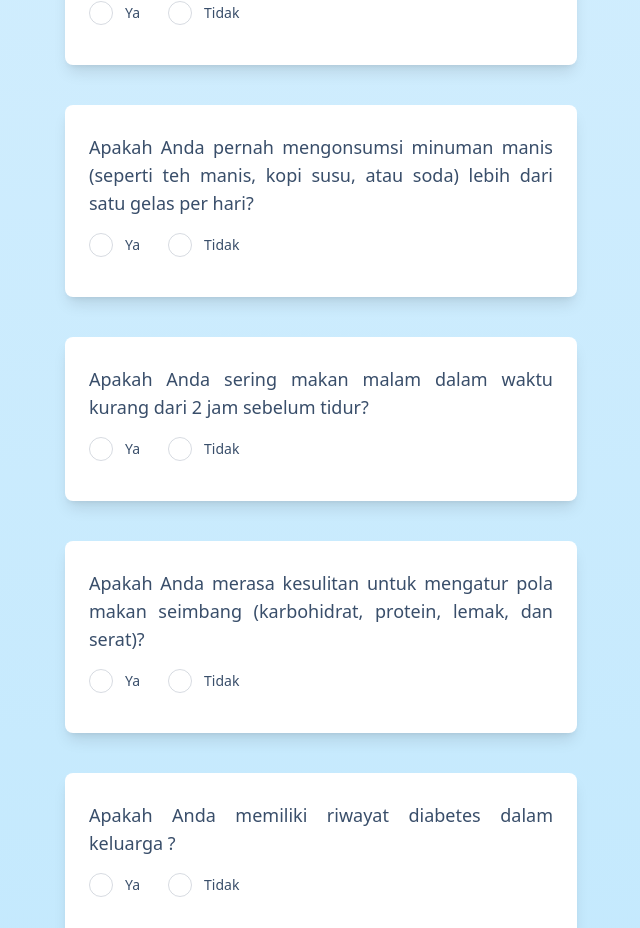
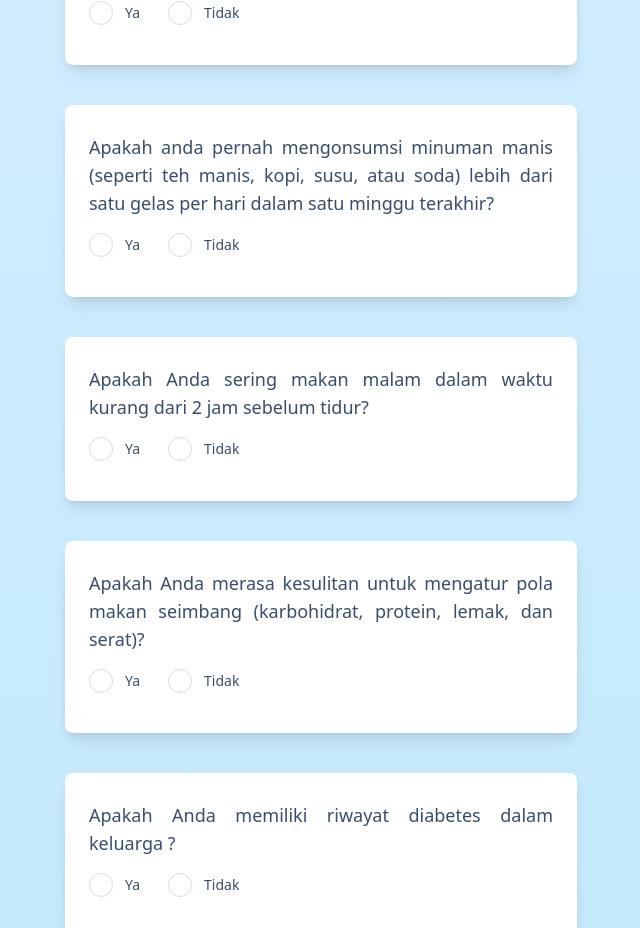
Before and after one commit to abela-a/diabetes-care, a Next.js app: page /skrining in a window 1280 px wide. Shown: the part 1469-2397 px from the top of the page, without its empty margins (319-959 px from the left). Built offline with nearby package versions, Linux system fonts and the light colour scheme; no server answers.

Commit message:
Fix wording in export and skrining components for clarity and consistency

```diff
--- a/src/pages/export.js
+++ b/src/pages/export.js
@@ -289,10 +289,10 @@ export default function Export() {
                                 <li className="mb-3">
                                     <b>Pertanyaan 4</b> <br />
                                     <p>
-                                        Apakah Anda pernah mengonsumsi minuman
-                                        manis (seperti teh manis, kopi susu,
+                                        Apakah anda pernah mengonsumsi minuman
+                                        manis (seperti teh manis, kopi, susu,
                                         atau soda) lebih dari satu gelas per
-                                        hari?
+                                        hari dalam satu minggu terakhir?
                                     </p>
                                 </li>
 
--- a/src/pages/skrining.js
+++ b/src/pages/skrining.js
@@ -439,10 +439,11 @@ export default function Skrining() {
                                 <label className="form-control mb-3">
                                     <div className="label">
                                         <span className="label-text text-lg">
-                                            Apakah Anda pernah mengonsumsi
+                                            Apakah anda pernah mengonsumsi
                                             minuman manis (seperti teh manis,
-                                            kopi susu, atau soda) lebih dari
-                                            satu gelas per hari?
+                                            kopi, susu, atau soda) lebih dari
+                                            satu gelas per hari dalam satu
+                                            minggu terakhir?
                                         </span>
                                     </div>
 
```
